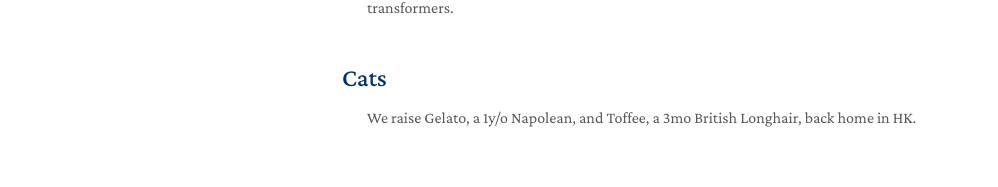
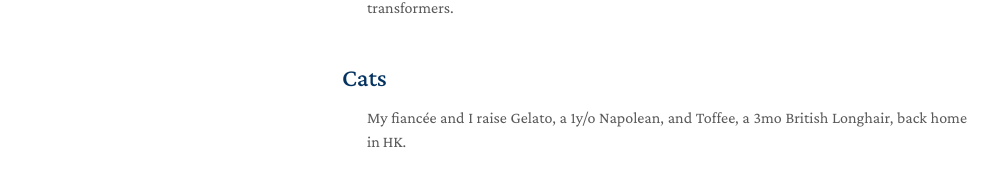
Before and after one commit to baichen-du/baichen-du.github.io, a Jekyll site: the page built from index.md, in a window 1280 px wide and 900 px high, scrolled down 1409 px. Shown: the part 652-839 px from the top of the window, without its empty margins (128-1126 px from the left). Built offline with Jekyll 4.4.1, drawn with Linux system fonts in a browser that asks for light colours; a style sheet for code colours, icons or effects is not loaded; our own code applies the rules of GitHub Pages for plain Markdown files.

Commit message:
Update index.md

```diff
--- a/index.md
+++ b/index.md
@@ -90,6 +90,6 @@ Data Science in Political Science with Python: Python Basics, data wrangling wit
 
 ## Cats
 <div style="text-align: justify">
-We raise Gelato, a 1y/o Napolean, and Toffee, a 3mo British Longhair, back home in HK.
+My fiancée and I raise Gelato, a 1y/o Napolean, and Toffee, a 3mo British Longhair, back home in HK.
 </div>
 <p></p>
```
